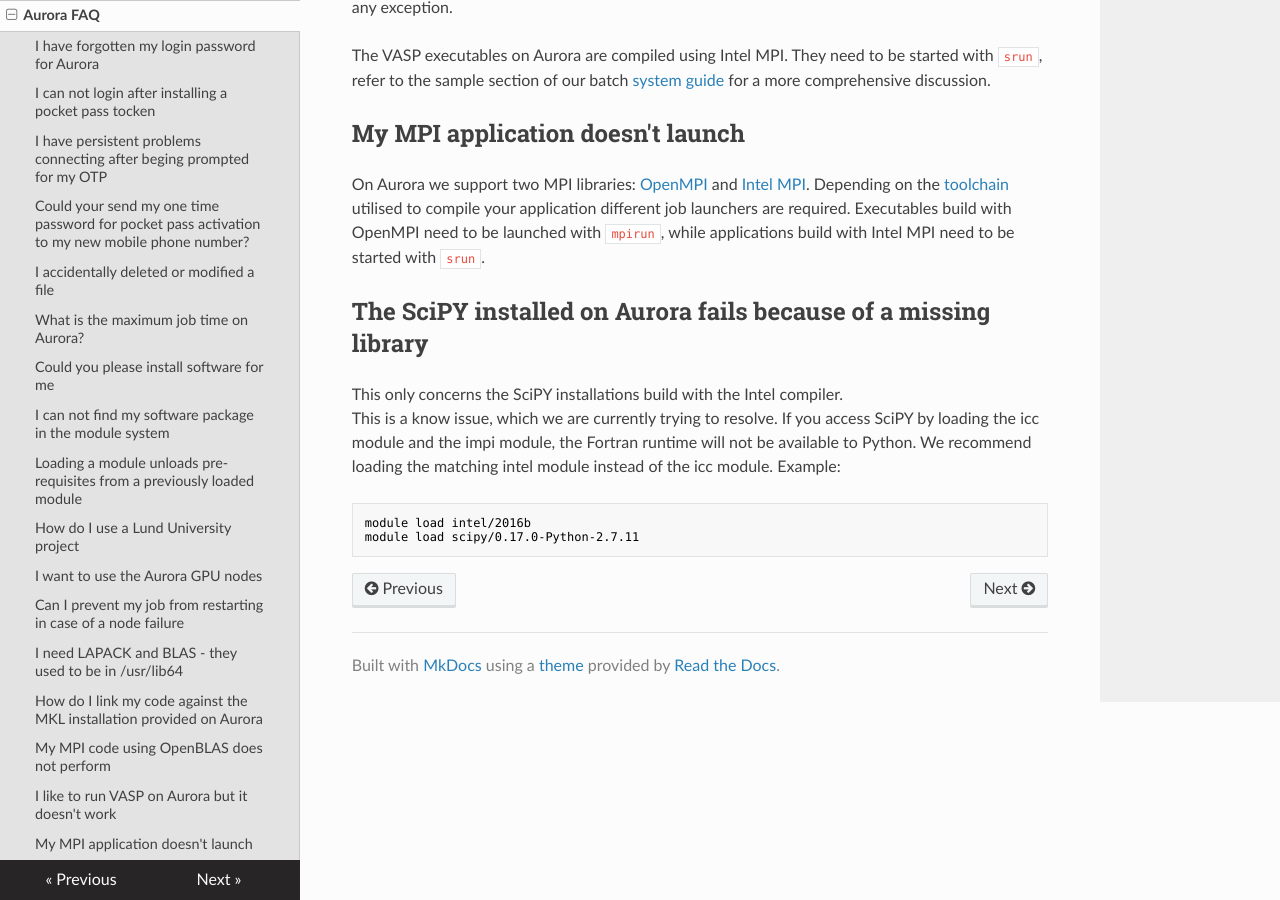
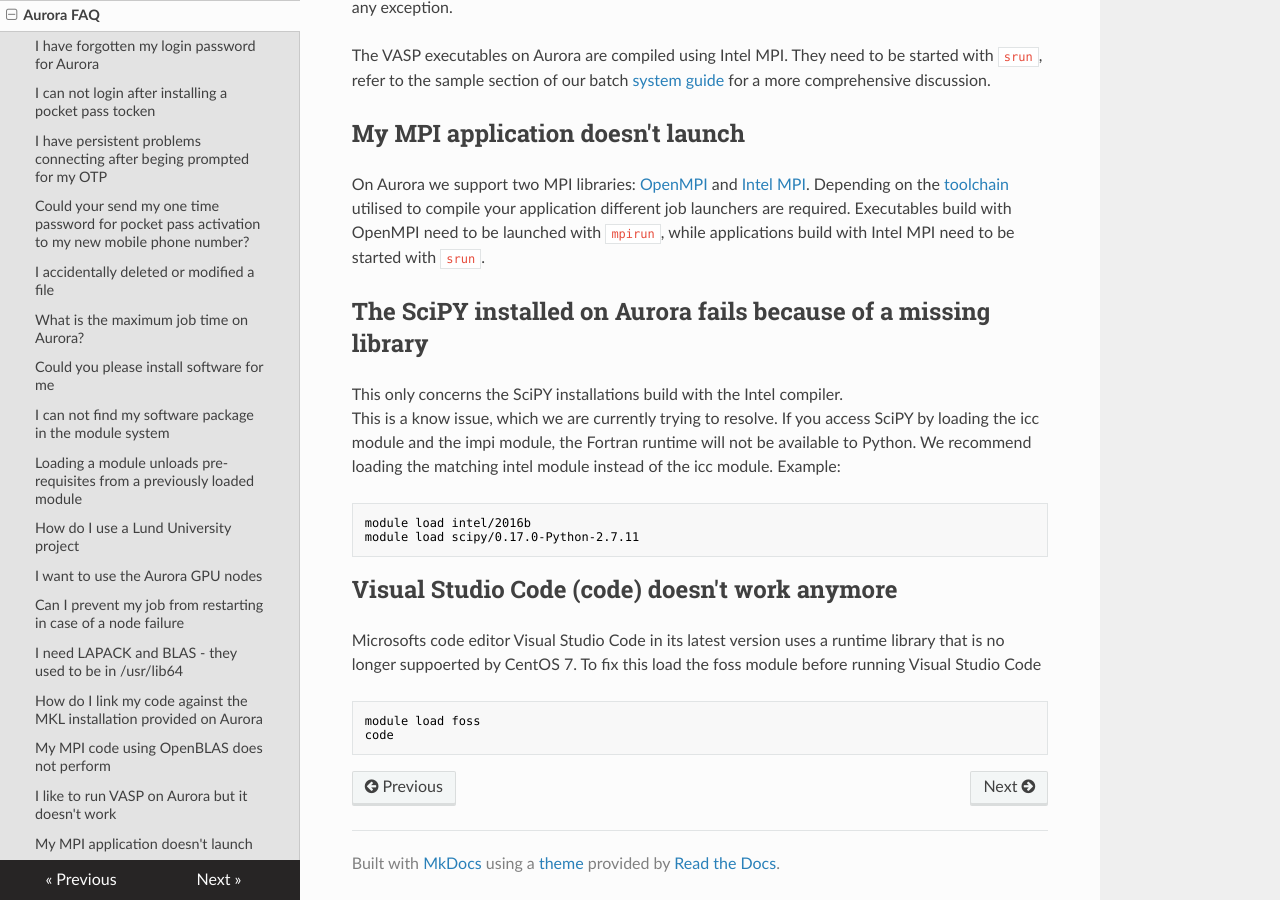
Before and after one commit to lunarc/lunarc_docs, an MkDocs documentation site: the page built from docs/aurora_faq.md, in a window 1280 px wide and 900 px high, scrolled down 3966 px. Built offline with MkDocs 1.6.1, drawn with Linux system fonts in a browser that asks for light colours; nearby versions of some CDN libraries; old or Windows-style settings are respelled for this version of MkDocs.

Commit message:
Added section on Visual Studio Code.

````diff
--- a/docs/aurora_faq.md
+++ b/docs/aurora_faq.md
@@ -107,3 +107,12 @@ This is a know issue, which we are currently trying to resolve.  If you access S
 module load intel/2016b
 module load scipy/0.17.0-Python-2.7.11
 ```
+
+## Visual Studio Code (code) doesn't work anymore
+
+Microsofts code editor Visual Studio Code in its latest version uses a runtime library that is no longer suppoerted by CentOS 7. To fix this load the foss module before running Visual Studio Code
+
+```bash
+module load foss
+code
+```
````
